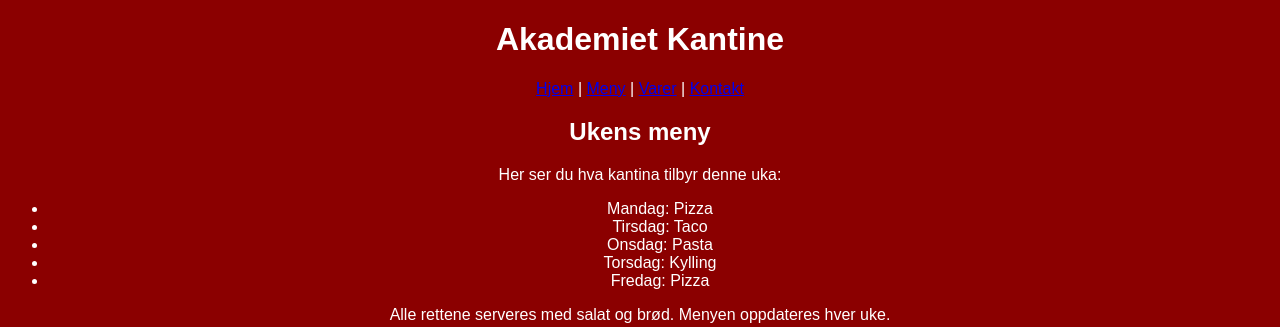
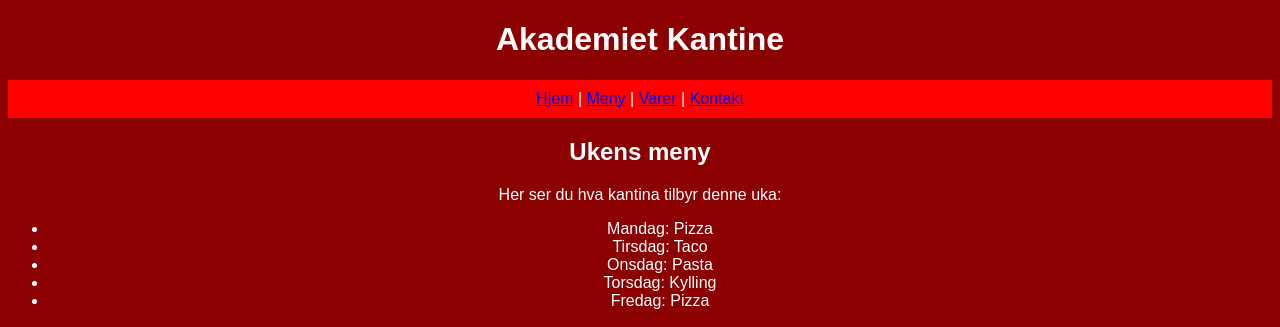
Before and after one commit to Fahad-G200/akademiet_kantino, a Flask app: page /meny in a window 1280 px wide. Shown: the top 327 px of the page. Run offline with Flask 3, Linux system fonts and the light colour scheme.

Commit message:
Lagde enkel meny øverst med rød bakgrunn og litt luft eller mellomrom rundt

```diff
--- a/static/css/style.css
+++ b/static/css/style.css
@@ -5,3 +5,10 @@ body {
     text-align: center;
     font-family: Arial;
 }
+
+
+/* Meny øverst */
+.navbar {
+    background-color: red;
+    padding: 10px;
+}
```
